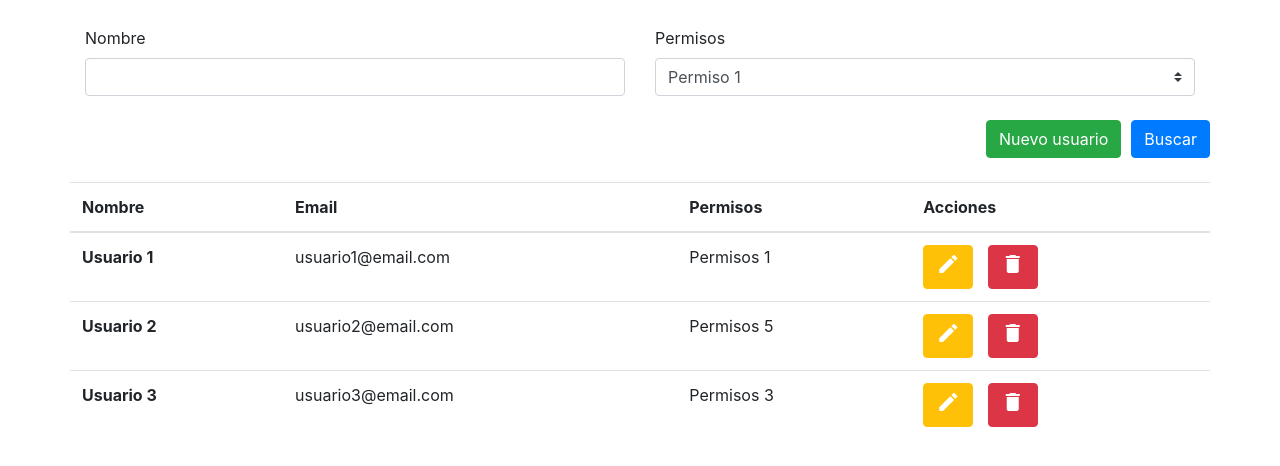
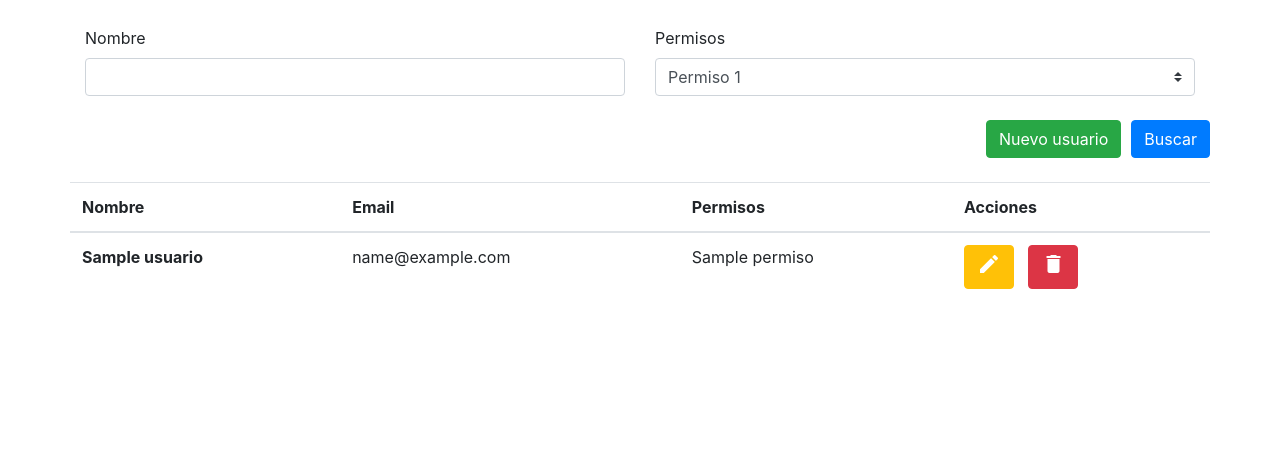
Before and after one commit to OrellanaGC/Sist-Cont, a Django app: template templates/usuario/usuarios.html in a window 1280 px wide. Shown: the part 134-600 px from the top of the page. Run offline with Django 3.2, Linux system fonts and the light colour scheme; the template is opened without the code that fills it: most values are stand-ins (such as "Sample title", 1, 10 or a date in 2020); some libraries are stand-ins or nearby versions.

Commit message:
Errores en permisos, guardar, eliminar y visualizar usuarios

```diff
--- a/apps/permiso/views.py
+++ b/apps/permiso/views.py
@@ -18,7 +18,7 @@ def resumenPermiso(request):
             for modulo in modulosPermiso:
                 modulo = Modulo.objects.get(idModulo=modulo)
                 permiso.modulo.add(modulo)
-        return redirect('resumenPermiso')
+            return redirect('resumenPermiso')
     data = {'permisos' : permisos, 'modulos': modulos,  'errores' : errores,
     'editando': False}
     return render(request, 'permiso/permiso.html', data)
@@ -54,6 +54,7 @@ def editarPermiso(request, idPermiso):
             for modulo in modulosPermiso:
                 modulo = Modulo.objects.get(idModulo=modulo)
                 permiso.modulo.add(modulo)
+            return redirect('resumenPermiso')
         else:
             data = {'permiso' : permiso, 'modulos' : modulos,
             'errores' : errores, 'editando': True}
--- a/apps/usuario/urls.py
+++ b/apps/usuario/urls.py
@@ -1,9 +1,11 @@
 from django.urls import path
 from django.conf.urls import url
-from apps.usuario.views import resumenUsuarios, crearUsuario, actualizarMiUsuario
+from apps.usuario.views import resumenUsuarios, crearUsuario
+from apps.usuario.views import actualizarMiUsuario, eliminarUsuario
 
 urlpatterns = [
     path('', resumenUsuarios, name="resumenUsuarios"),
     path('crear', crearUsuario, name="crearUsuario"),
     path('actualizar_informacion', actualizarMiUsuario, name="actualizarMiUsuario"),
+    path('eliminar/<int:idUsuario>', eliminarUsuario, name="eliminarUsuario"),
 ]
--- a/templates/usuario/usuarios.html
+++ b/templates/usuario/usuarios.html
@@ -24,7 +24,8 @@
       <br/>
       <div class="row justify-content-end">
         <a href="/usuarios/crear" class="btn btn-success">Nuevo usuario</a>
-        <button type="button" class="btn btn-primary espacio_izquierda">Buscar</button>
+        <button type="button" class="btn btn-primary espacio_izquierda">
+          Buscar</button>
       </div>
       <br/>
       <div class="row">
@@ -38,39 +39,23 @@
             </tr>
           </thead>
           <tbody>
-            <tr>
-              <th scope="row">Usuario 1</th>
-              <td>usuario1@email.com</td>
-              <td>Permisos 1</td>
-              <td>
-              <button type="button" class="btn btn-warning">
-                <i class="material-icons text-white">edit</i></button>
-              <button type="button" class="btn btn-danger text-white espacio_izquierda">
-                <i class="material-icons">delete</i></button>
-              </td>
-            </tr>
-            <tr>
-              <th scope="row">Usuario 2</th>
-              <td>usuario2@email.com</td>
-              <td>Permisos 5</td>
-              <td>
-              <button type="button" class="btn btn-warning">
-                <i class="material-icons text-white">edit</i></button>
-              <button type="button" class="btn btn-danger text-white espacio_izquierda">
-                <i class="material-icons">delete</i></button>
-              </td>
-            </tr>
-            <tr>
-              <th scope="row">Usuario 3</th>
-              <td>usuario3@email.com</td>
-              <td>Permisos 3</td>
-              <td>
-              <button type="button" class="btn btn-warning">
-                <i class="material-icons text-white">edit</i></button>
-              <button type="button" class="btn btn-danger text-white espacio_izquierda">
-                <i class="material-icons">delete</i></button>
-              </td>
-            </tr>
+            {% if usuarios %}
+              {% for usuario in usuarios %}
+                <tr>
+                  <th scope="row">{{usuario.nombre}}</th>
+                  <td>{{usuario.email}}</td>
+                  <td>{{usuario.permiso.nombre}}</td>
+                  <td>
+                  <a href='/usuarios/{{ usuario.id }}'
+                  class="btn btn-warning">
+                    <i class="material-icons text-white">edit</i></a>
+                  <a href='/usuarios/eliminar/{{ usuario.id }}'
+                  class="btn btn-danger text-white espacio_izquierda">
+                    <i class="material-icons">delete</i></a>
+                  </td>
+                </tr>
+              {% endfor %}
+            {% endif %}
           </tbody>
         </table>
       </div>
```
Also changed, not shown: apps/usuario/views.py (+19 -7 lines), templates/permiso/permiso.html (+20 -1 lines), templates/usuario/miUsuario.html (+6 -3 lines), templates/usuario/usuario.html (+16 -8 lines).
